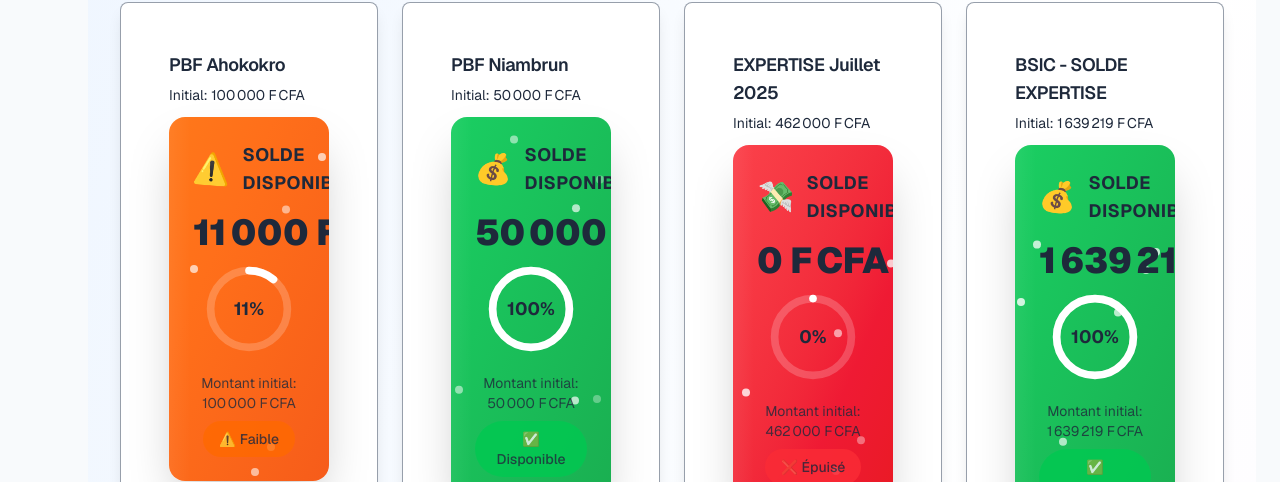
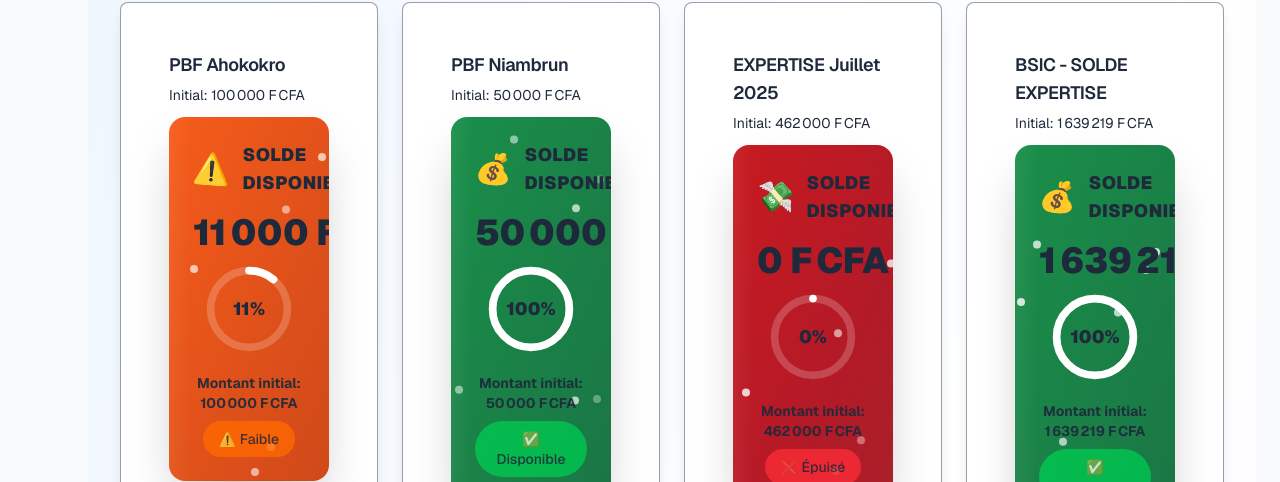
Before and after one commit to eddostedson/eddo-budg, a Next.js app: page /test-design-soldes in a window 1280 px wide. Shown: the part 318-800 px from the top of the page. Built offline with nearby package versions, Linux system fonts and the light colour scheme; no server answers; the database is empty.

Commit message:
Design solde disponible - Fond vert foncé avec police blanche et grasse

```diff
--- a/src/components/solde-disponible-enhanced.tsx
+++ b/src/components/solde-disponible-enhanced.tsx
@@ -20,18 +20,18 @@ const SoldeDisponibleEnhanced: React.FC<SoldeDisponibleEnhancedProps> = ({
   const estFaible = montant < montantInitial * 0.2 // Moins de 20% restant
   const estVide = montant === 0
 
-  // Couleurs dynamiques basées sur le montant
+  // Couleurs dynamiques basées sur le montant - VERT FONCÉ
   const getSoldeColor = () => {
-    if (estVide) return 'from-red-500 to-red-600'
-    if (estFaible) return 'from-orange-500 to-orange-600'
-    if (montant >= montantInitial * 0.8) return 'from-green-500 to-green-600'
-    return 'from-blue-500 to-blue-600'
+    if (estVide) return 'from-red-700 to-red-800'
+    if (estFaible) return 'from-orange-600 to-orange-700'
+    if (montant >= montantInitial * 0.8) return 'from-green-700 to-green-800'
+    return 'from-green-600 to-green-700'
   }
 
   const getTextColor = () => {
-    if (estVide) return 'text-red-100'
-    if (estFaible) return 'text-orange-100'
-    return 'text-white'
+    if (estVide) return 'text-white font-black'
+    if (estFaible) return 'text-white font-black'
+    return 'text-white font-black'
   }
 
   const getIcon = () => {
@@ -72,14 +72,14 @@ const SoldeDisponibleEnhanced: React.FC<SoldeDisponibleEnhancedProps> = ({
             >
               {getIcon()}
             </motion.span>
-            <span className={`text-lg font-bold ${getTextColor()} uppercase tracking-wide`}>
+            <span className={`text-lg font-black text-white uppercase tracking-wide`}>
               Solde Disponible
             </span>
           </div>
 
           {/* Indicateur de pourcentage */}
           <div className="text-right">
-            <div className={`text-sm font-medium ${getTextColor()} opacity-80`}>
+            <div className={`text-sm font-bold text-white opacity-90`}>
               {pourcentageUtilise.toFixed(1)}% utilisé
             </div>
             <div className="w-20 h-2 bg-white bg-opacity-30 rounded-full mt-1">
@@ -100,7 +100,7 @@ const SoldeDisponibleEnhanced: React.FC<SoldeDisponibleEnhancedProps> = ({
           transition={{ duration: 0.6, delay: 0.2 }}
           className="text-center"
         >
-          <div className={`text-4xl font-black ${getTextColor()} mb-2`}>
+          <div className={`text-4xl font-black text-white mb-2`}>
             {formatCurrency(montant)}
           </div>
 
@@ -133,7 +133,7 @@ const SoldeDisponibleEnhanced: React.FC<SoldeDisponibleEnhancedProps> = ({
 
             {/* Pourcentage au centre */}
             <div className="absolute inset-0 flex items-center justify-center">
-              <span className={`text-lg font-bold ${getTextColor()}`}>
+              <span className={`text-lg font-black text-white`}>
                 {Math.round(100 - pourcentageUtilise)}%
               </span>
             </div>
@@ -142,7 +142,7 @@ const SoldeDisponibleEnhanced: React.FC<SoldeDisponibleEnhancedProps> = ({
 
         {/* Informations supplémentaires */}
         <div className="text-center">
-          <div className={`text-sm ${getTextColor()} opacity-80 mb-2`}>
+          <div className={`text-sm text-white font-bold opacity-90 mb-2`}>
             Montant initial: {formatCurrency(montantInitial)}
           </div>
 
```
